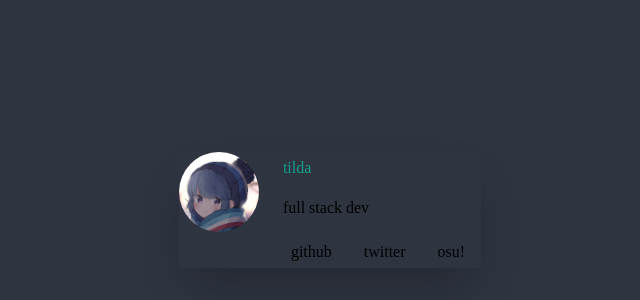
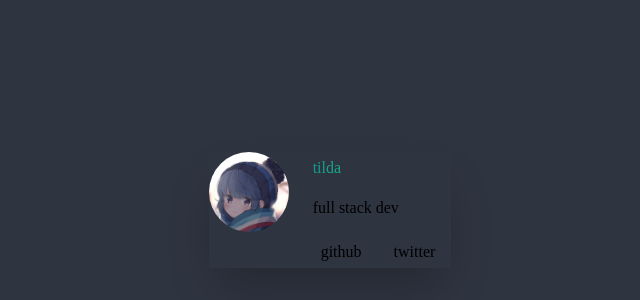
Before and after one commit to tilda/web, a Vue app: page / in a window 1280 px wide. Shown: the part 190-490 px from the top of the page, without its empty margins (310-950 px from the left). Built offline with nearby package versions, Linux system fonts and the light colour scheme; a small style sheet from the web is missing.

Commit message:
that osu link is pointless lol

```diff
--- a/src/components/ContactCard.vue
+++ b/src/components/ContactCard.vue
@@ -7,7 +7,6 @@
             <div>
                 <ChipLink name="github" link="https://github.com/tilda" style="padding-left: 0;"/>
                 <ChipLink name="twitter" link="https://twitter.com/imtilda"/>
-                <ChipLink name="osu!" link="https://osu.ppy.sh/users/tilda"/>
             </div>
         </div>
     </div>
```
